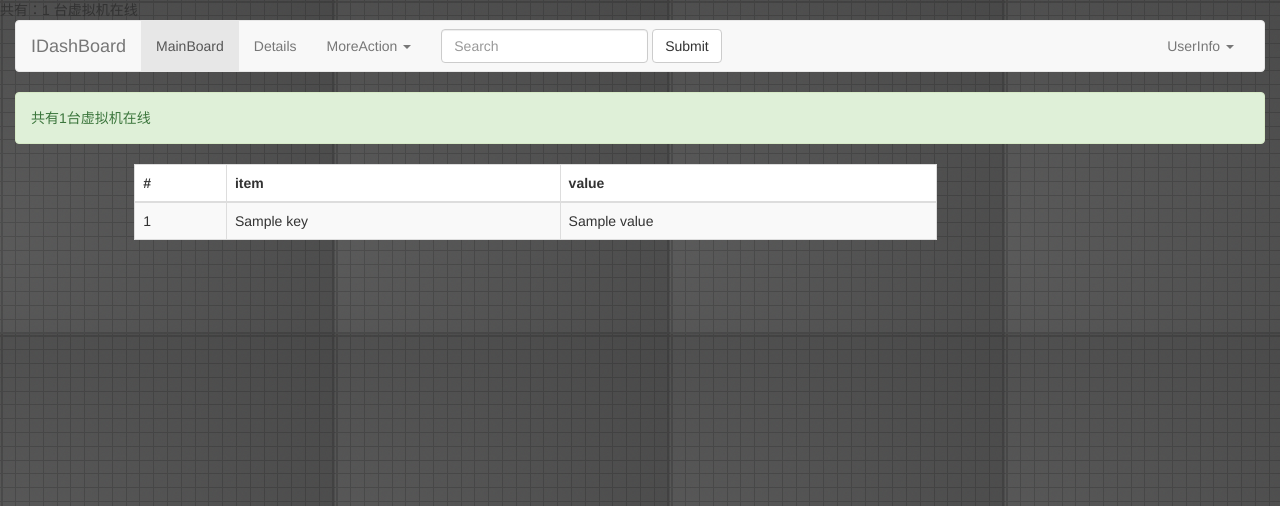
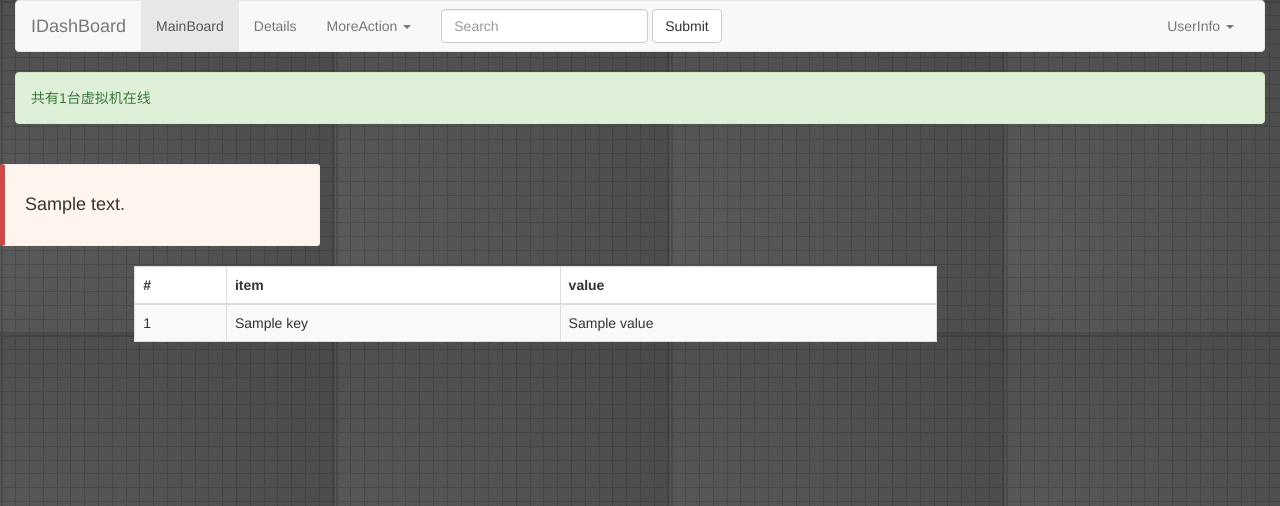
Before and after one commit to wcx11/IDashBoard, a Django app: template IDashBoardServer/templates/HomePage.html in a window 1280 px wide. Shown: the top 506 px of the page. Run offline with Django 3.2, Linux system fonts and the light colour scheme; the template is opened without the code that fills it: most values are stand-ins (such as "Sample title", 1, 10 or a date in 2020).

Commit message:
修改了一点点前端，需要接着改的地方有： 1.个人信息维护 2.mainboard和detail模式切换

```diff
--- a/IDashBoardServer/templates/HomePage.html
+++ b/IDashBoardServer/templates/HomePage.html
@@ -8,11 +8,23 @@
     <script src="js/bootstrap.min.js"></script>
     <script src="js/refresh.js"></script>
     <title>IDashBoard</title>
-
+    <style>
+        .bs-callout {
+            padding: 20px;
+            margin: 20px 0;
+            border: 1px solid #eee;
+            border-left-width: 5px;
+            border-radius: 3px;
+            background-color: seashell;
+        }
+        .bs-callout-danger {
+            border-left-color: #ce4844;
+        }
+    </style>
 </head>
 <body style="background-image: url('img/bg.png')">
 
-共有：<span id="vmNum">{{ ActiveVMs|length }}</span> 台虚拟机在线
+<!--共有：<span id="vmNum">{{ ActiveVMs|length }}</span> 台虚拟机在线-->
 <div class="container-fluid">
 
 <nav class="navbar navbar-default" role="navigation">
@@ -57,9 +69,7 @@
         <li class="dropdown">
           <a href="#" class="dropdown-toggle" data-toggle="dropdown">UserInfo <span class="caret"></span></a>
           <ul class="dropdown-menu" role="menu">
-            <li><a href="#">个人信息</a></li>
-            <li><a href="#">操作记录</a></li>
-            <li><a href="#">Something else here</a></li>
+            <li><a href="#" data-toggle="modal" data-target="#userModal">个人信息</a></li>
             <li class="divider"></li>
             <li><a href="/logout/">退出登录</a></li>
           </ul>
@@ -69,7 +79,39 @@
   </div><!-- /.container-fluid -->
 </nav>
 
-<div class="alert alert-success" role="alert">共有{{ ActiveVMs|length }}台虚拟机在线</div>
+<div class="modal fade" id="userModal">
+  <div class="modal-dialog">
+    <div class="modal-content">
+      <div class="modal-header">
+        <button type="button" class="close" data-dismiss="modal" aria-label="Close"><span aria-hidden="true">&times;</span></button>
+        <h4 class="modal-title">个人信息</h4>
+      </div>
+      <div class="modal-body">
+         <div class="form-group">
+              <label for="username" style="font-size: 25px;">邮箱</label>
+              <input type="text" class="form-control" id="username" name="username"
+                 placeholder="邮箱">
+           </div>
+      </div>
+      <div class="modal-footer">
+        <button type="button" class="btn btn-default" data-dismiss="modal">Close</button>
+        <button type="button" class="btn btn-primary">Save changes</button>
+      </div>
+    </div><!-- /.modal-content -->
+  </div><!-- /.modal-dialog -->
+</div><!-- /.modal -->
+
+<div class="alert alert-success" role="alert">共有<span>{{ ActiveVMs|length }}</span>台虚拟机在线</div>
+    <div class="row mainvms">
+        {% for ActiveVM in ActiveVMs %}
+
+            <div class="col-md-offset-2 col-md-3 bs-callout-danger bs-callout">
+                <h4>{{ ActiveVM.IPAddress }}</h4>
+            </div>
+
+        {% endfor %}
+
+    </div>
     <div class="row-fluid">
         <div class="col-lg-offset-1 col-lg-8 vms">
         {% for ActiveVM in ActiveVMs %}
--- a/IDashBoardServer/templates/js/refresh.js
+++ b/IDashBoardServer/templates/js/refresh.js
@@ -29,7 +29,6 @@ function postCallback(data) {
                     '</tr>';
                 i ++;
             }
-
         }
         var top = vm.stateInfo["Top"];
         var lines = top.split('\n');
```
